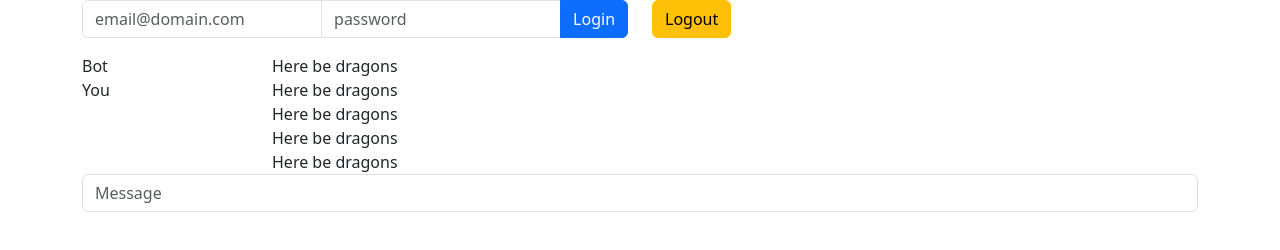
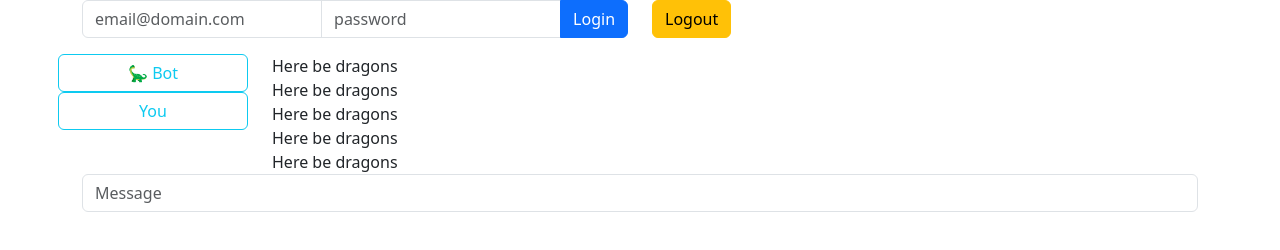
Before and after one commit to av-elier/chat-qa-exercise, a website: page client/static/index.html in a window 1280 px wide. Drawn offline with nearby package versions, Linux system fonts and the light colour scheme.

Commit message:
style improve

```diff
--- a/client/static/index.html
+++ b/client/static/index.html
@@ -28,8 +28,8 @@
   </div>
   <div class="container" data-bs-spy="scroll">
     <div class="row">
-      <div class="col contacts ">
-        <div>Bot</div><div>You</div>
+      <div class="col contacts container">
+        <div class="row"><div class="btn btn-outline-info row">🦕 Bot</div><div class="btn btn-outline-info row">You</div></div>
       </div>
       <div class="col-10 messages">
         <div>Here be dragons</div>
```
Also changed, not shown: README.md.
